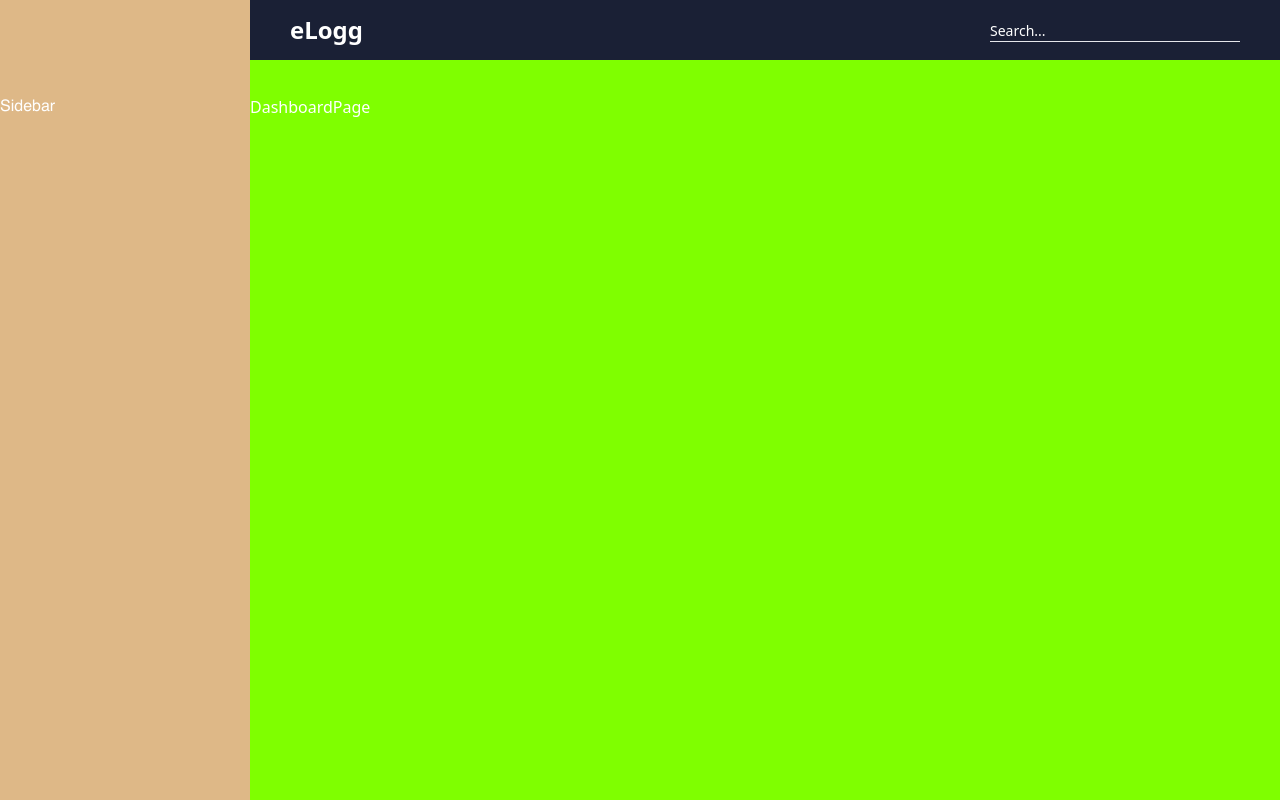
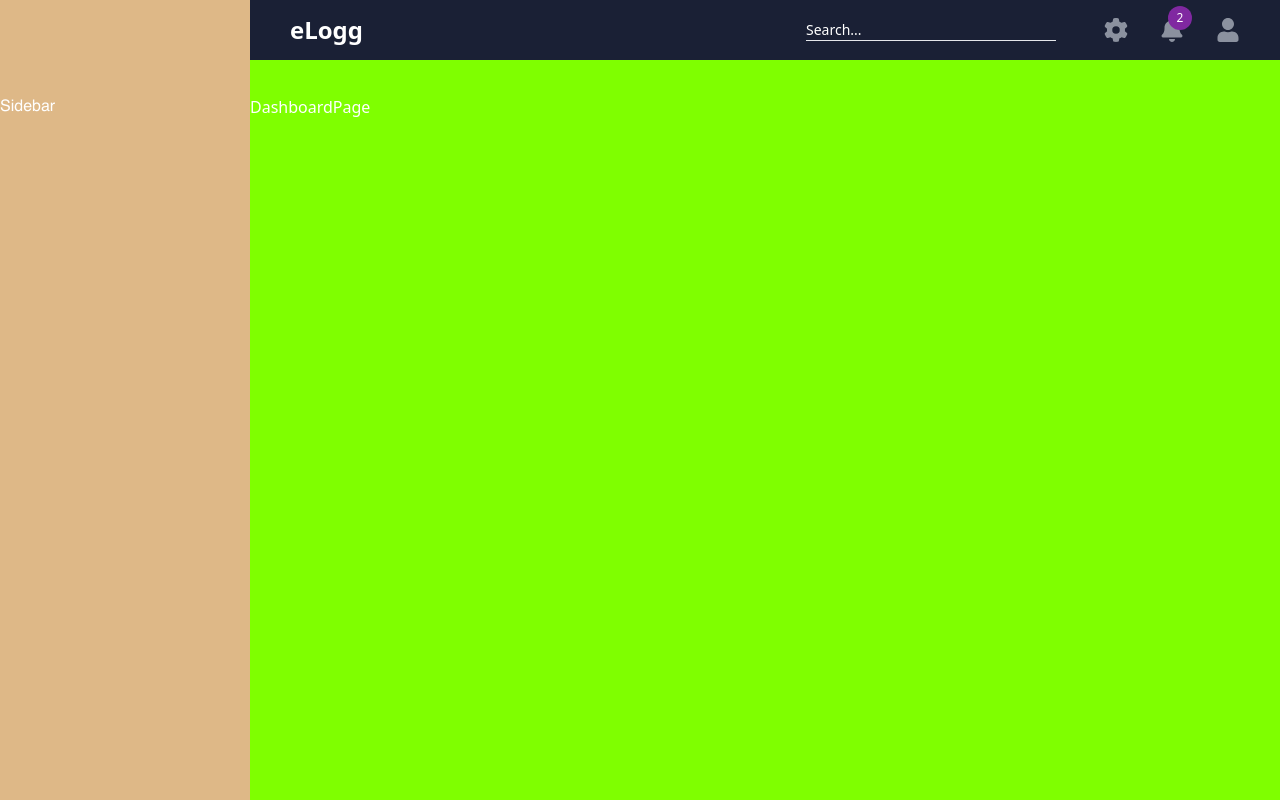
Before and after one commit to chrisbekk/e-logg, a React (Vite) app: page /auth in a window 1280 px wide. Built offline with nearby package versions, Linux system fonts and the light colour scheme.

Commit message:
Added Header Icons

```diff
--- /dev/null
+++ b/src/components/buttons/IconButton.tsx
@@ -0,0 +1,11 @@
+import React, { ReactNode } from 'react';
+
+type IconButtonProps = { children: ReactNode; onClick: () => void };
+
+export const IconButton = ({ children, onClick }: IconButtonProps) => {
+  return (
+    <button onClick={onClick} className="relative">
+      {children}
+    </button>
+  );
+};
--- a/src/components/header/HeaderMenu.tsx
+++ b/src/components/header/HeaderMenu.tsx
@@ -4,10 +4,17 @@ import { Modal } from '../modal/Modal';
 import { ModalFooter } from '../modal/ModalFooter';
 import { ModalHeader } from '../modal/ModalHeader';
 import { ModalBody } from '../modal/ModalBody';
+import { IconButton } from '../buttons/IconButton';
+
+import { FaGear } from 'react-icons/fa6';
+import { FaUser } from 'react-icons/fa';
+
+import { MessageButton } from './MessageButton';
 
 export const HeaderMenu = () => {
   const [isVisible, setIsVisible] = useState<boolean>(false);
   const [searchTerm, setSearchTerm] = useState<string>('');
+  const [messageCount, setMessageCount] = useState<number>(2);
   const closeModal = () => {
     setIsVisible(false);
   };
@@ -20,7 +27,7 @@ export const HeaderMenu = () => {
 
   return (
     <>
-      <div>
+      <div className="h-full flex items-center gap-12">
         <input
           type="text"
           value={searchTerm}
@@ -30,6 +37,15 @@ export const HeaderMenu = () => {
           onChange={e => setSearchTerm(e.target.value)}
           className="bg-custom_800_blue border-b w-[250px] placeholder-white font-light text-sm outline-none"
         />
+        <div className="flex gap-8">
+          <IconButton onClick={() => console.log('Clicked')}>
+            <FaGear className="text-custom_500_gray text-2xl" />
+          </IconButton>
+          <MessageButton counter={messageCount} />
+          <IconButton onClick={() => console.log('Clicked')}>
+            <FaUser className="text-custom_500_gray text-2xl" />
+          </IconButton>
+        </div>
       </div>
 
       <ModalOverlay
--- /dev/null
+++ b/src/components/header/MessageButton.tsx
@@ -0,0 +1,22 @@
+import { IconButton } from '../buttons/IconButton';
+import { FaBell } from 'react-icons/fa6';
+
+type MessageButtonProps = { counter: number };
+
+const Counter = ({ counter }: MessageButtonProps) => {
+  if (counter === 0) return;
+  return (
+    <div className="absolute -right-2 -top-3 bg-custom_500_purple rounded-full size-6 flex items-center justify-center">
+      <p className="text-xs font-light">{counter}</p>
+    </div>
+  );
+};
+
+export const MessageButton = ({ counter }: MessageButtonProps) => {
+  return (
+    <IconButton onClick={() => console.log('Clicked')}>
+      <Counter counter={counter} />
+      <FaBell className="text-custom_500_gray text-2xl" />
+    </IconButton>
+  );
+};
```
